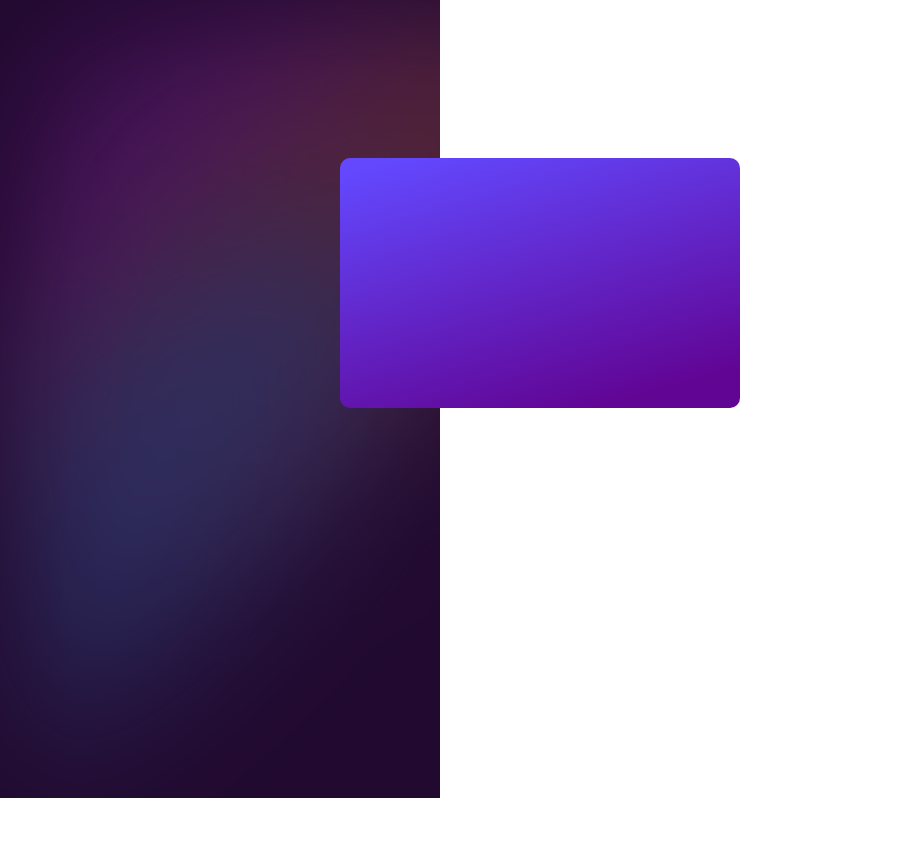
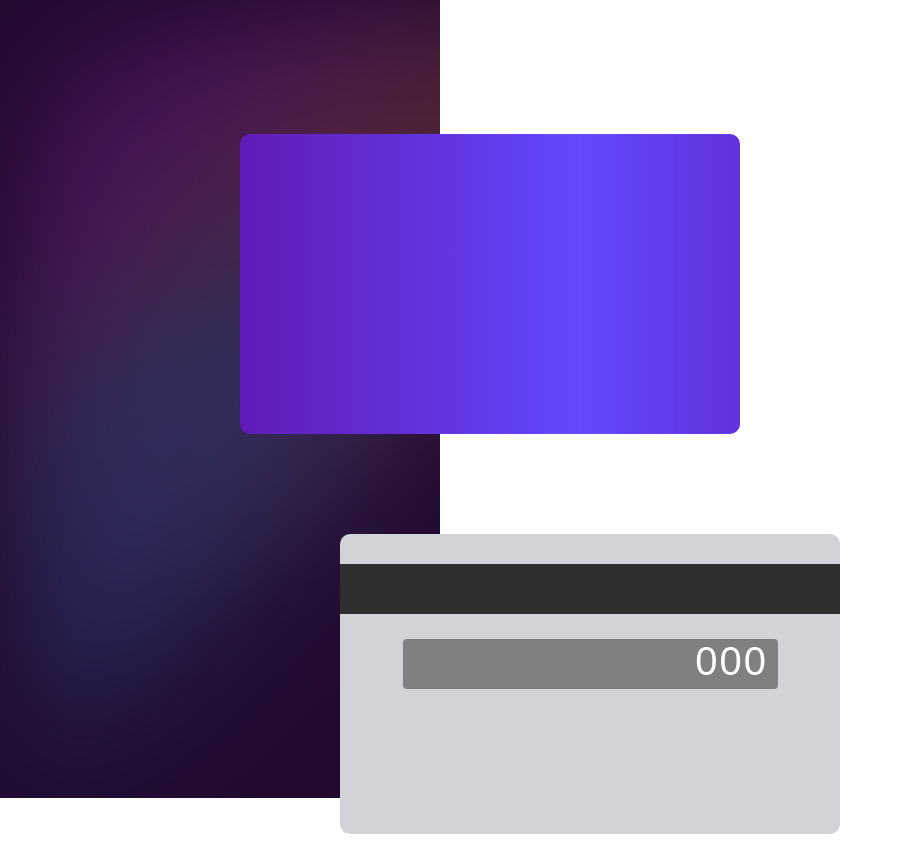
Before and after one commit to MasonBoom/Interactive-Card-Details-Form, a React (Create React App) app: page / in a window 1280 px wide. Shown: the whole page, without its empty margins (0-903 px from the left). Before the commit the page ends 800 px from the top, so only its background shows below. Built offline with nearby package versions, Linux system fonts and the light colour scheme.

Commit message:
customized back of card

```diff
--- a/src/App.js
+++ b/src/App.js
@@ -3,7 +3,10 @@ import {
   AppContainer,
   ColoredBackground,
   CardDiv,
-  Card,
+  CardFront,
+  CardBack,
+  CardSwipe,
+  CvcSection,
 } from './app.styles'
 
 function App() {
@@ -13,8 +16,15 @@ function App() {
         <div></div>
       </ColoredBackground>
       <CardDiv>
-        <Card>
-        </Card>
+        <CardFront>
+
+        </CardFront>
+        <CardBack>
+          <CardSwipe />
+          <CvcSection>
+            <span>000</span>
+          </CvcSection>
+        </CardBack>
       </CardDiv>
     </AppContainer>
   );
--- a/src/app.styles.js
+++ b/src/app.styles.js
@@ -10,7 +10,7 @@ const gradientMovement = keyframes`
     100% {
         background-position: 100% 0;
     }
-`
+`;
 
 //main styles
 
@@ -30,15 +30,52 @@ export const ColoredBackground = styled.div`
 `;
 
 export const CardDiv = styled.section`
-    margin-top: 150px;
-    margin-left: -100px;
+    margin-top: 10%;
+    margin-left: -25vh;
     width: 600px;
-    height: 600px;
+    height: 700px;
 `;
 
-export const Card = styled.div`
-    background: linear-gradient(163.95deg, #6348FE 4.74%, #610595 88.83%);
+export const CardFront = styled.div`
+    background-image: linear-gradient(90deg, #6348FE, #610595, #6348FE, #610595);
     border-radius: 10px;
-    width: 400px;
-    height: 250px;
+    width: 500px;
+    height: 300px;
+    animation: ${gradientMovement} 3s linear infinite;
+    background-size: 300% 100%;
 `;
+
+export const CardBack = styled.div`
+    background: #D2D3D9;
+    width: 500px;
+    height: 300px;
+    margin-top: 100px;
+    border-radius: 10px;
+    float: right;
+
+`;
+
+export const CardSwipe = styled.div`
+    background: #2F2F2F;
+    margin-top: 30px;
+    width: 100%;
+    height: 50px;
+`;
+
+export const CvcSection = styled.div`
+    height: 50px;
+    width: 75%;
+    background: grey;
+    border-radius: 4px;
+    text-align: right;
+    margin: 25px auto;
+
+    span{
+        font-family: 'Arial', sans-serif;
+        font-style: normal;
+        font-size: 40px;
+        color: #FFFFFF;
+        margin-right: 10px;
+        letter-spacing: 2px;
+    }
+`;
```
